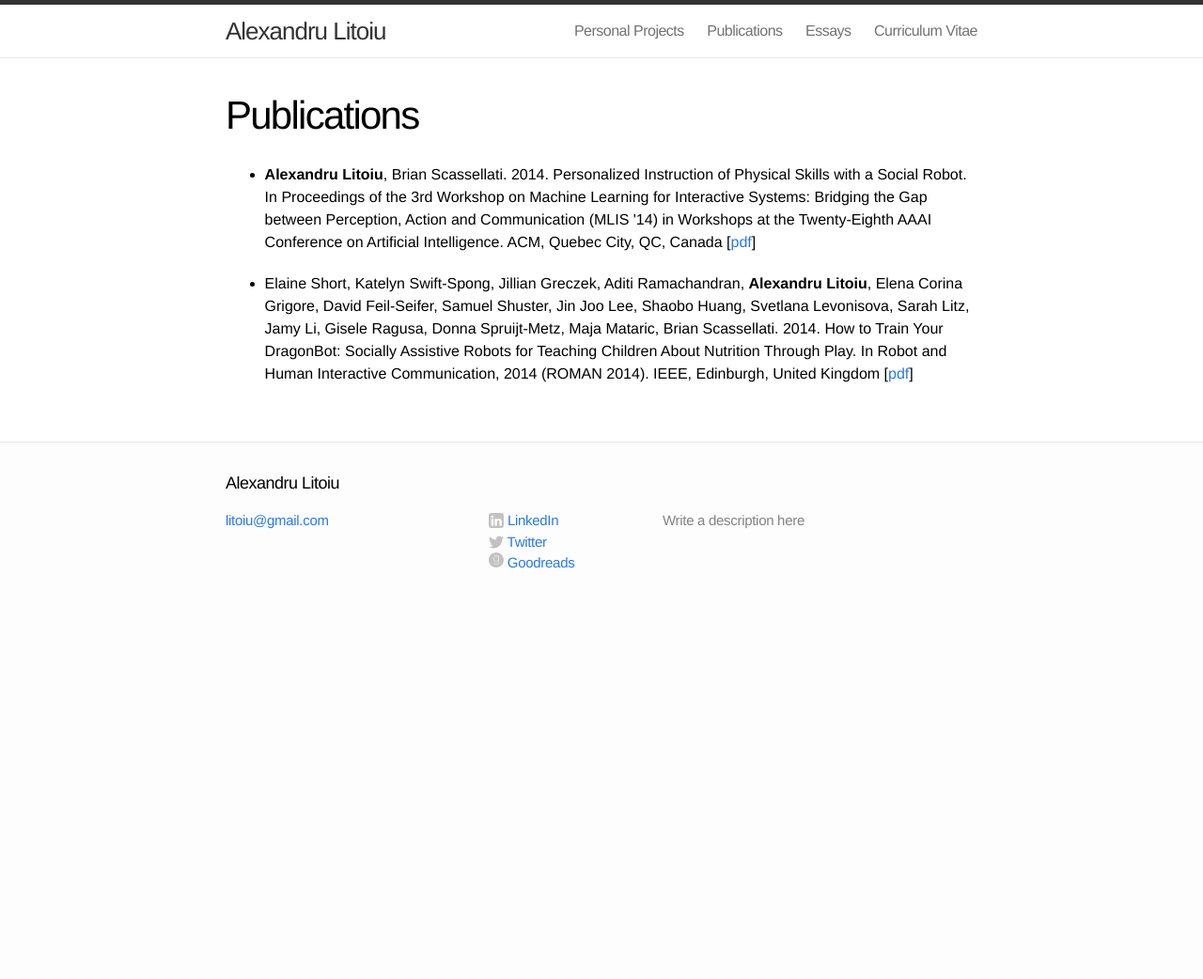
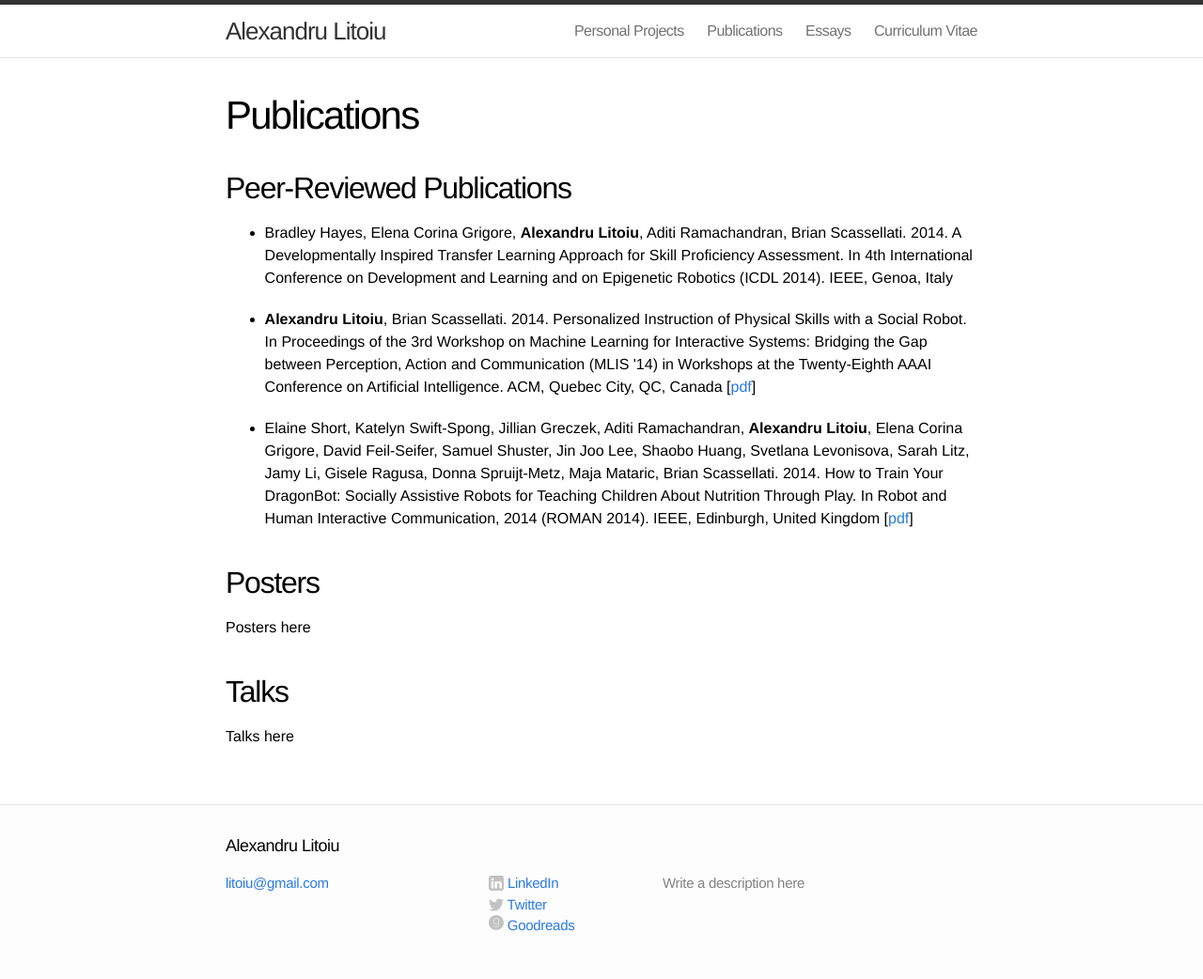
Before and after one commit to alitoiu/alitoiu.github.io, a Jekyll site: the page built from publications.md, in a window 1280 px wide. Shown: the whole page at 94% size. Built offline with Jekyll 4.4.1, drawn with Linux system fonts in a browser that asks for light colours; before the commit the page ends 900 px from its top, so only the background shows below that.

Commit message:
Added last pub and Posters and Talks section to website

```diff
--- a/_posts/2012-01-01-Well-defined-vs-Ill-defined.markdown
+++ b/_posts/2012-01-01-Well-defined-vs-Ill-defined.markdown
@@ -15,7 +15,7 @@ There exists another class of problems: those, which are ill defined. Ill-define
 
 A notable example of this class of problems is entrepreneurship. An entrepreneur can enter any market she wishes with any product she can develop. Her competitors may respond in an infinite number of ways, and she can only guess how her customers will react. If the entrepreneur doesnâ€™t understand her market, she may build a solution to a problem that her market doesnâ€™t have. So, for every unit of effort that the entrepreneur puts into moving the company forward, she must also dedicate a unit of time into understanding the rules of the market, and deciding which way forward is. This extra work is a sort of overhead, which is intrinsic in ill-defined problems, but not in well-defined problems.
 
-Outward Focus
+##Outward Focus
 
 To perform well in well-defined problems, it is favorable to focus inwardly. In order to put in the huge amount of practice required to excel in a well-defined domain, one needs to be inward focused in order to ignore distractions. The problem is already well defined. All that remains is to execute well within that definition, and that takes practice. If a chess player became too interested in what her peers did in their free time, she would lose the focus required to put the countless hours required into her craft. The same is obviously true in sports. This is why chess players are often less social than average and successful athletes tend to be self-centered.
 
--- a/publications.md
+++ b/publications.md
@@ -4,8 +4,15 @@ title: Publications
 permalink: /publications/
 navigation_index: 2
 ---
+
+##Peer-Reviewed Publications
+
 <div class="publications">
 	<ul>
+		<li>
+		Bradley Hayes, Elena Corina Grigore, <strong>Alexandru Litoiu</strong>, Aditi Ramachandran, Brian Scassellati. 2014. A Developmentally Inspired Transfer Learning Approach for Skill Proficiency Assessment. In 4th International Conference on Development and Learning and on Epigenetic Robotics (ICDL 2014). IEEE, Genoa, Italy
+		</li>
+
 		<li>
 		<strong>Alexandru Litoiu</strong>, Brian Scassellati. 2014. Personalized Instruction of Physical Skills with a Social Robot. In Proceedings of the 3rd Workshop on Machine Learning for Interactive Systems: Bridging the Gap between Perception, Action and Communication (MLIS '14) in Workshops at the Twenty-Eighth AAAI Conference on Artificial Intelligence. ACM, Quebec City, QC, Canada
 		[<a href="http://www.aaai.org/ocs/index.php/WS/AAAIW14/paper/download/8719/8312">pdf</a>]
@@ -17,3 +24,9 @@ navigation_index: 2
 		</li>
 	</ul>
 </div>
+
+##Posters
+Posters here
+
+##Talks
+Talks here
```
